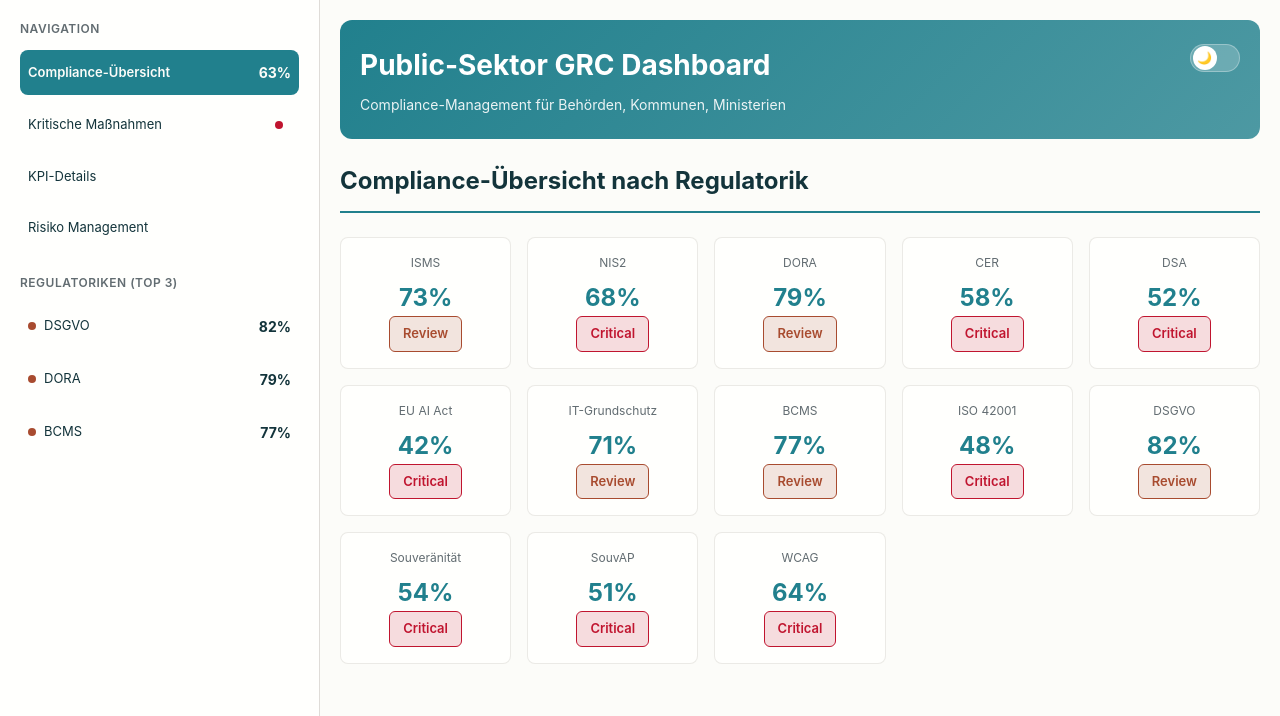
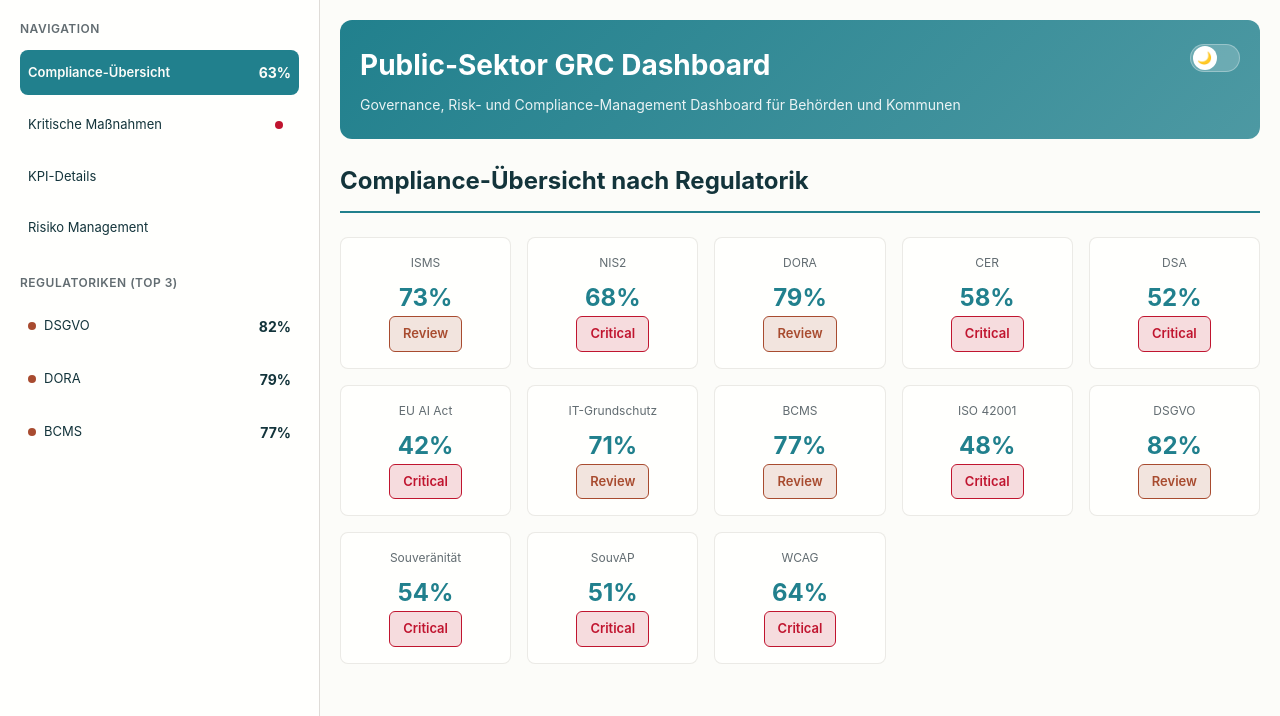
Before and after one commit to alhecas/PublicSector-GRC-Dashboard, a plain HTML site: page index.html in a window 1280 px wide. Drawn offline with Linux system fonts and the light colour scheme.

Commit message:
Update index.html

```diff
--- a/index.html
+++ b/index.html
@@ -36,7 +36,7 @@
             <header>
                 <div>
                     <h1>Public-Sektor GRC Dashboard</h1>
-                    <p>Compliance-Management für Behörden, Kommunen, Ministerien</p>
+                    <p>Governance, Risk- und Compliance-Management Dashboard für Behörden und Kommunen</p>
                 </div>
                 <div id="darkModeToggle" class="toggle-switch disabled" onclick="toggleDarkMode()">
                     <span class="toggle-icon moon">🌙</span>
```
